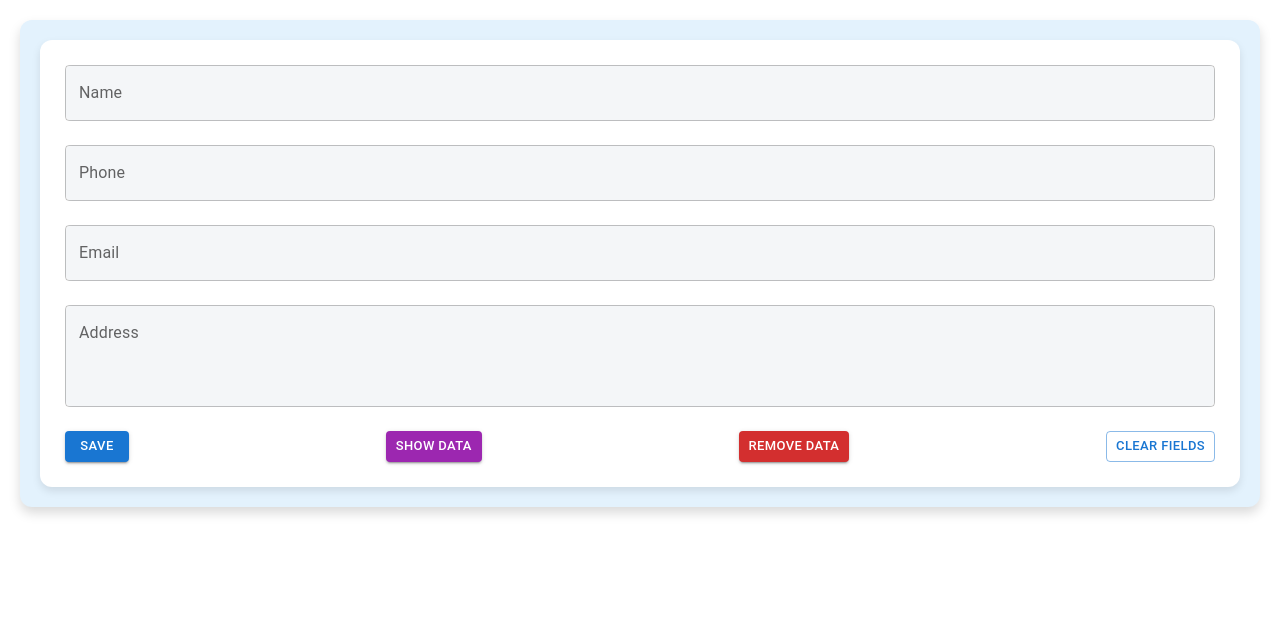
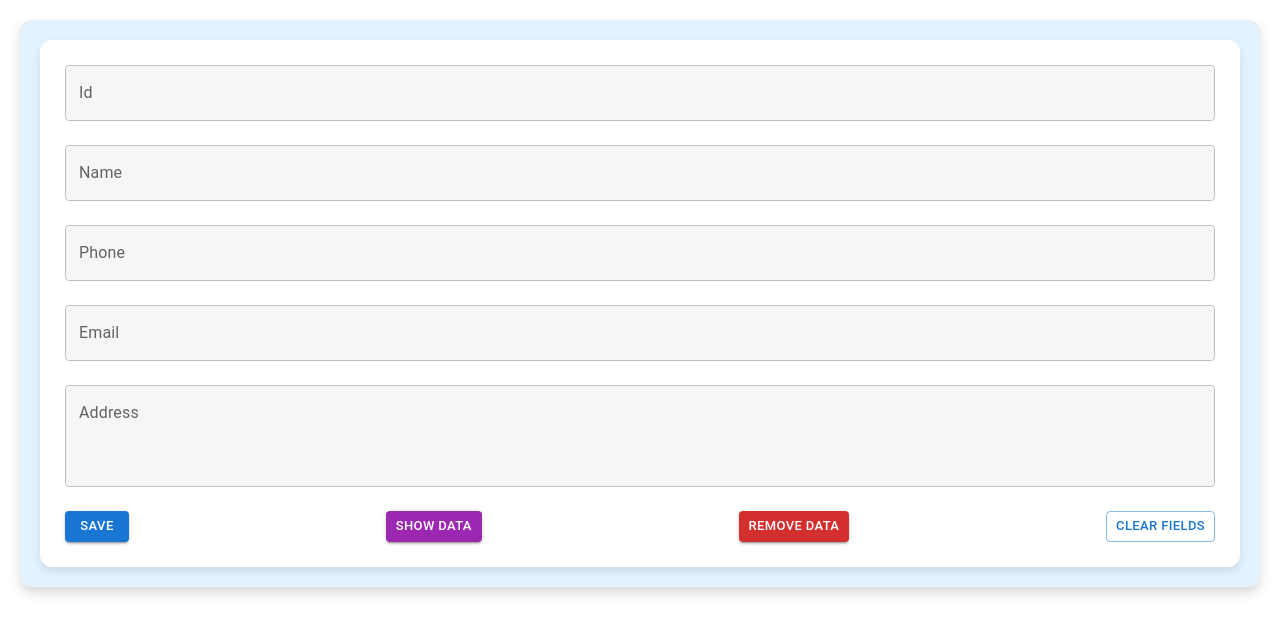
Before and after one commit to n1th1n-19/Workshop-project, a React (Create React App) app in the folder localstorage/: page / in a window 1280 px wide. Shown: the top 634 px of the page. Built offline with nearby package versions, Linux system fonts and the light colour scheme.

Commit message:
Add employee ID field to LocalStorage component and update form handling

```diff
--- a/localstorage/src/Components/LocalStorage.jsx
+++ b/localstorage/src/Components/LocalStorage.jsx
@@ -3,6 +3,7 @@ import { Box, TextField, Grid, Button } from "@mui/material";
 
 export default function LocalStorage() {
   const [formData, setFormData] = useState({
+    emp_id: null,
     name: "",
     phone: "",
     email: "",
@@ -35,6 +36,7 @@ export default function LocalStorage() {
 
   const handleClearFields = () => {
     setFormData({
+      emp_id: "",
       name: "",
       phone: "",
       email: "",
@@ -44,7 +46,15 @@ export default function LocalStorage() {
   };
 
   return (
-    <div style={{ margin: "20px", padding: "20px", backgroundColor: "#e3f2fd", borderRadius: "12px", boxShadow: "0 6px 12px rgba(0, 0, 0, 0.15)" }}>
+    <div
+      style={{
+        margin: "20px",
+        padding: "20px",
+        backgroundColor: "#e3f2fd",
+        borderRadius: "12px",
+        boxShadow: "0 6px 12px rgba(0, 0, 0, 0.15)",
+      }}
+    >
       <Box
         component="form"
         sx={{
@@ -54,10 +64,23 @@ export default function LocalStorage() {
           padding: "25px",
           backgroundColor: "#ffffff",
           borderRadius: "12px",
-          boxShadow: "0 4px 8px rgba(0, 0, 0, 0.1)"
+          boxShadow: "0 4px 8px rgba(0, 0, 0, 0.1)",
         }}
       >
         <Grid container spacing={3}>
+          <Grid item xs={12}>
+            <TextField
+              name="emp_id"
+              type="number"
+              placeholder="Enter your Id"
+              label="Id"
+              fullWidth
+              variant="outlined"
+              sx={{ backgroundColor: "#f4f6f8", borderRadius: "8px" }}
+              value={formData.emp_id}
+              onChange={handleChange}
+            />
+          </Grid>
           <Grid item xs={12}>
             <TextField
               name="name"
@@ -112,7 +135,11 @@ export default function LocalStorage() {
               onChange={handleChange}
             />
           </Grid>
-          <Grid item xs={12} sx={{ display: "flex", gap: 1, justifyContent: "space-between" }}>
+          <Grid
+            item
+            xs={12}
+            sx={{ display: "flex", gap: 1, justifyContent: "space-between" }}
+          >
             <Button
               variant="contained"
               color="primary"
```
